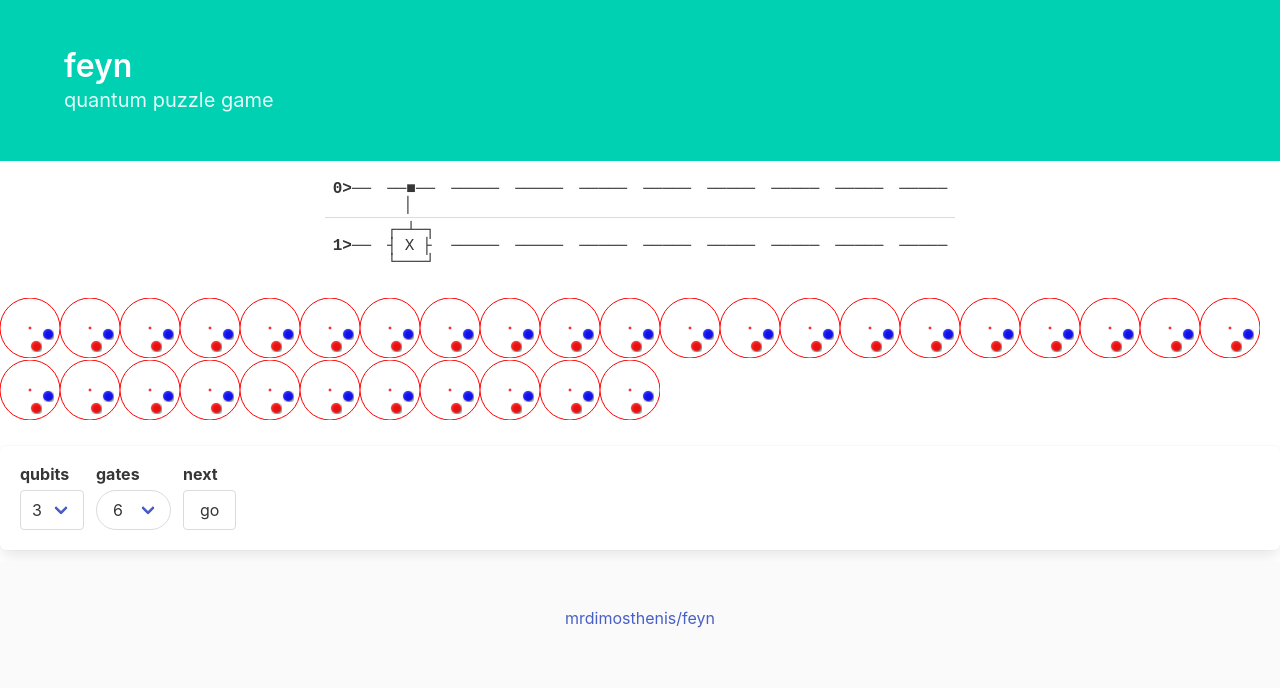
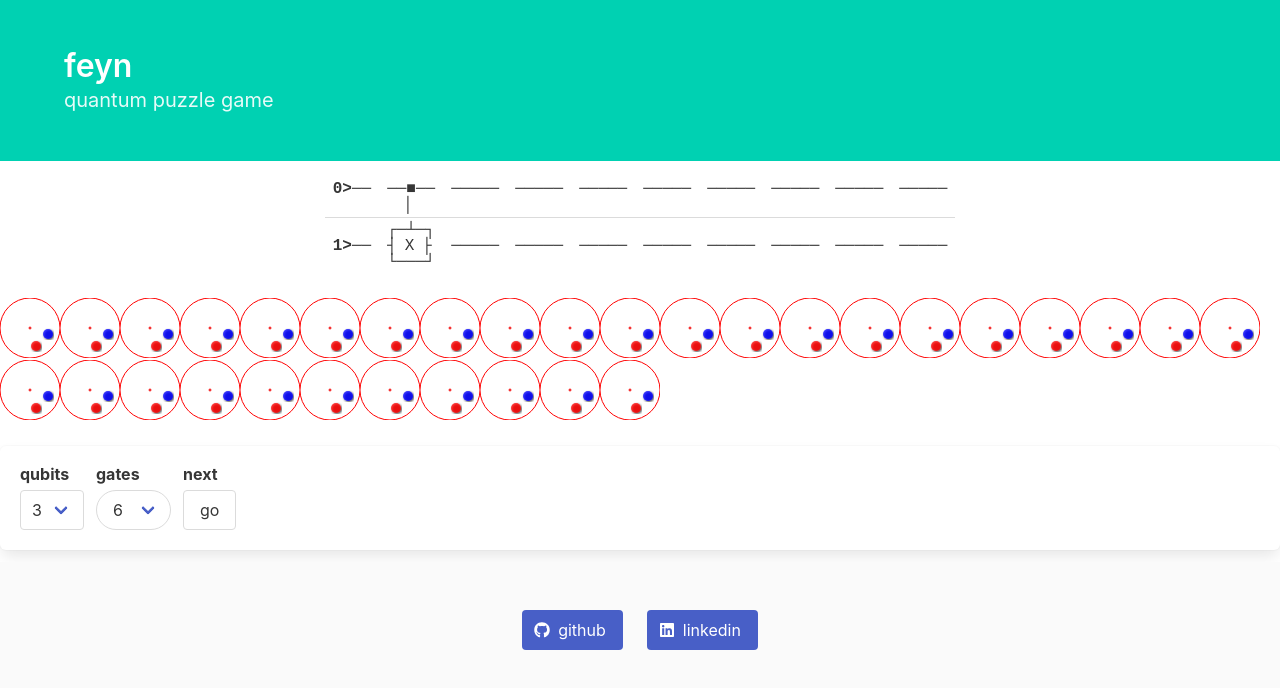
Before and after one commit to mrdimosthenis/feyn, a website: page frontend/index-dev.html in a window 1280 px wide. Drawn offline with nearby package versions, Linux system fonts and the light colour scheme; files that its build step writes are made by us from their sources.

Commit message:
place boxes in footer

```diff
--- a/frontend/index-dev.html
+++ b/frontend/index-dev.html
@@ -5,6 +5,7 @@
     <meta name="viewport" content="width=device-width, initial-scale=1">
     <title>feyn</title>
     <link rel="stylesheet" href="css/mystyles.css">
+    <script defer src="https://use.fontawesome.com/releases/v5.3.1/js/all.js"></script>
 </head>
 <body>
 <section class="hero is-primary">
@@ -599,8 +600,27 @@
 </div>
 
 <footer class="footer">
-    <div class="has-text-centered">
-        <a href="https://github.com/mrdimosthenis/feyn">mrdimosthenis/feyn</a>
+    <div class="columns is-centered">
+        <div class="column is-narrow">
+            <a href="https://github.com/mrdimosthenis">
+                <button class="button is-link">
+                <span class="icon">
+                  <i class="fab fa-github"></i>
+                </span>
+                    <span>github</span>
+                </button>
+            </a>
+        </div>
+        <div class="column is-narrow">
+            <a href="https://www.linkedin.com/in/mrdimosthenis/">
+                <button class="button is-link">
+                <span class="icon">
+                  <i class="fab fa-linkedin"></i>
+                </span>
+                    <span>linkedin</span>
+                </button>
+            </a>
+        </div>
     </div>
 </footer>
 
```
